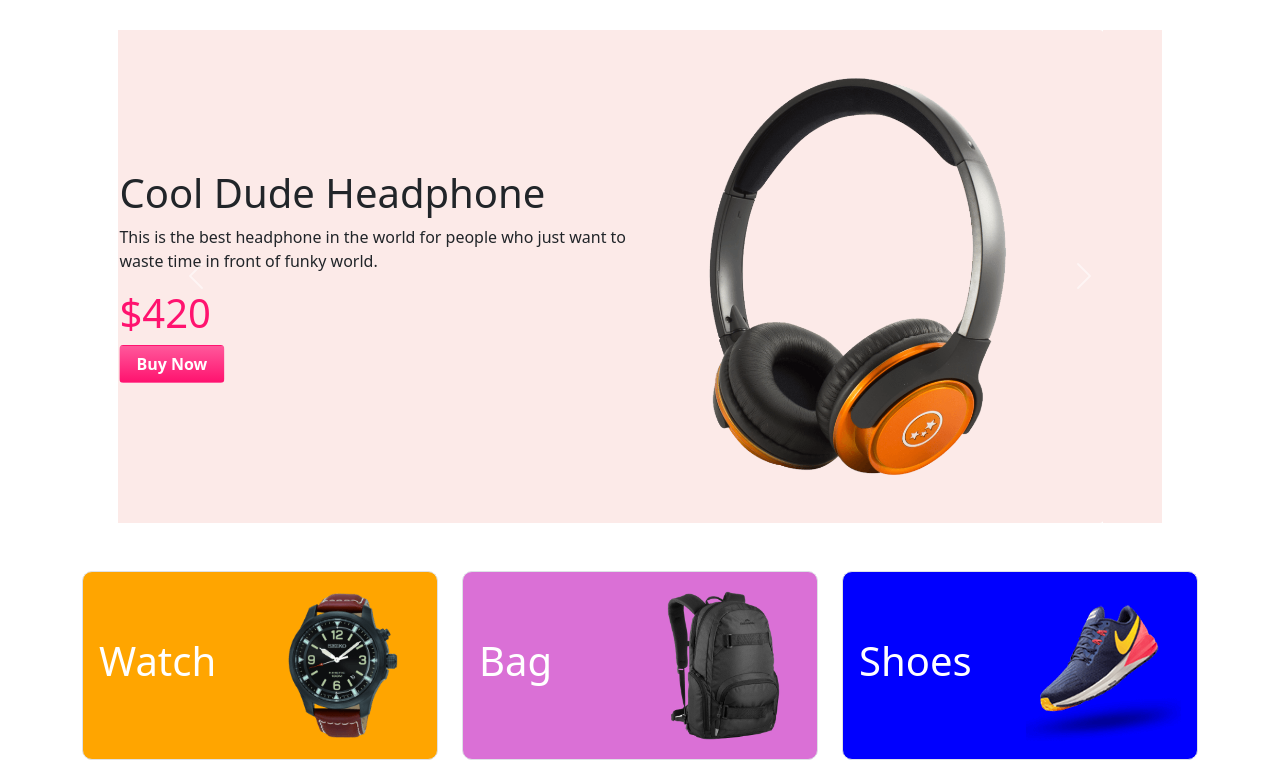
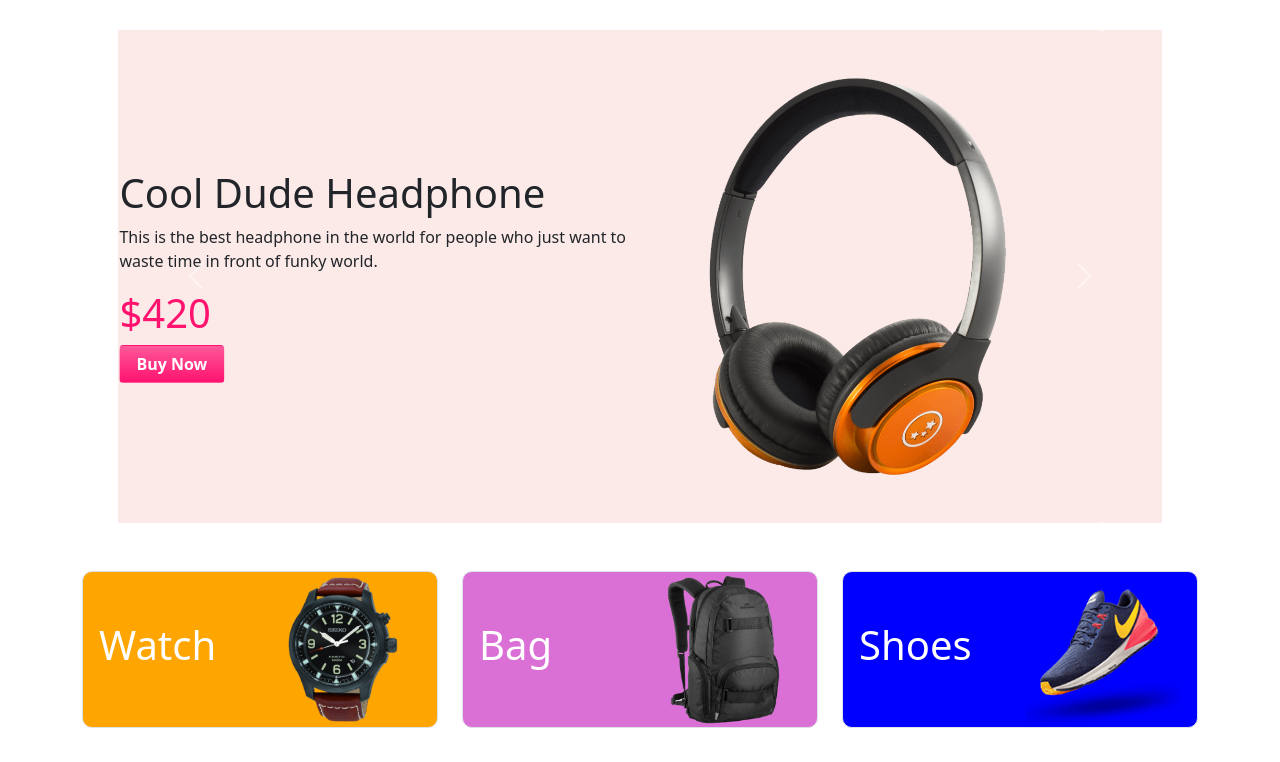
Before and after one commit to dev-zubair/panda-commerce-bootstrap, a plain HTML site: page index.html in a window 1280 px wide. Shown: the part 66-828 px from the top of the page. Drawn offline with nearby package versions, Linux system fonts and the light colour scheme.

Commit message:
changed margin

```diff
--- a/index.html
+++ b/index.html
@@ -122,21 +122,21 @@
         <section class="container">
             <div class="row gy-5">
                 <div class="col-lg-4">
-                    <div class="p-3 border d-flex align-items-center justify-content-between text-white"
+                    <div class="ps-3 pe-3 border d-flex align-items-center justify-content-between text-white"
                         style="background-color: #ffa500; border-radius: 10px;">
                         <h1>Watch</h1>
                         <img src="images/categories/watch.png" alt="">
                     </div>
                 </div>
                 <div class="col-lg-4">
-                    <div class="p-3 border d-flex align-items-center justify-content-between text-white"
+                    <div class="ps-3 pe-3 border d-flex align-items-center justify-content-between text-white"
                         style="background-color: #DA70D6; border-radius: 10px;">
                         <h1>Bag</h1>
                         <img src="images/categories/bag.png" alt="">
                     </div>
                 </div>
                 <div class="col-lg-4">
-                    <div class="p-3 border d-flex align-items-center justify-content-between text-white"
+                    <div class="ps-3 pe-3 border d-flex align-items-center justify-content-between text-white"
                         style="background-color: #0000FF; border-radius: 10px;">
                         <h1>Shoes</h1>
                         <img src="images/categories/shoes.png" alt="">
```
